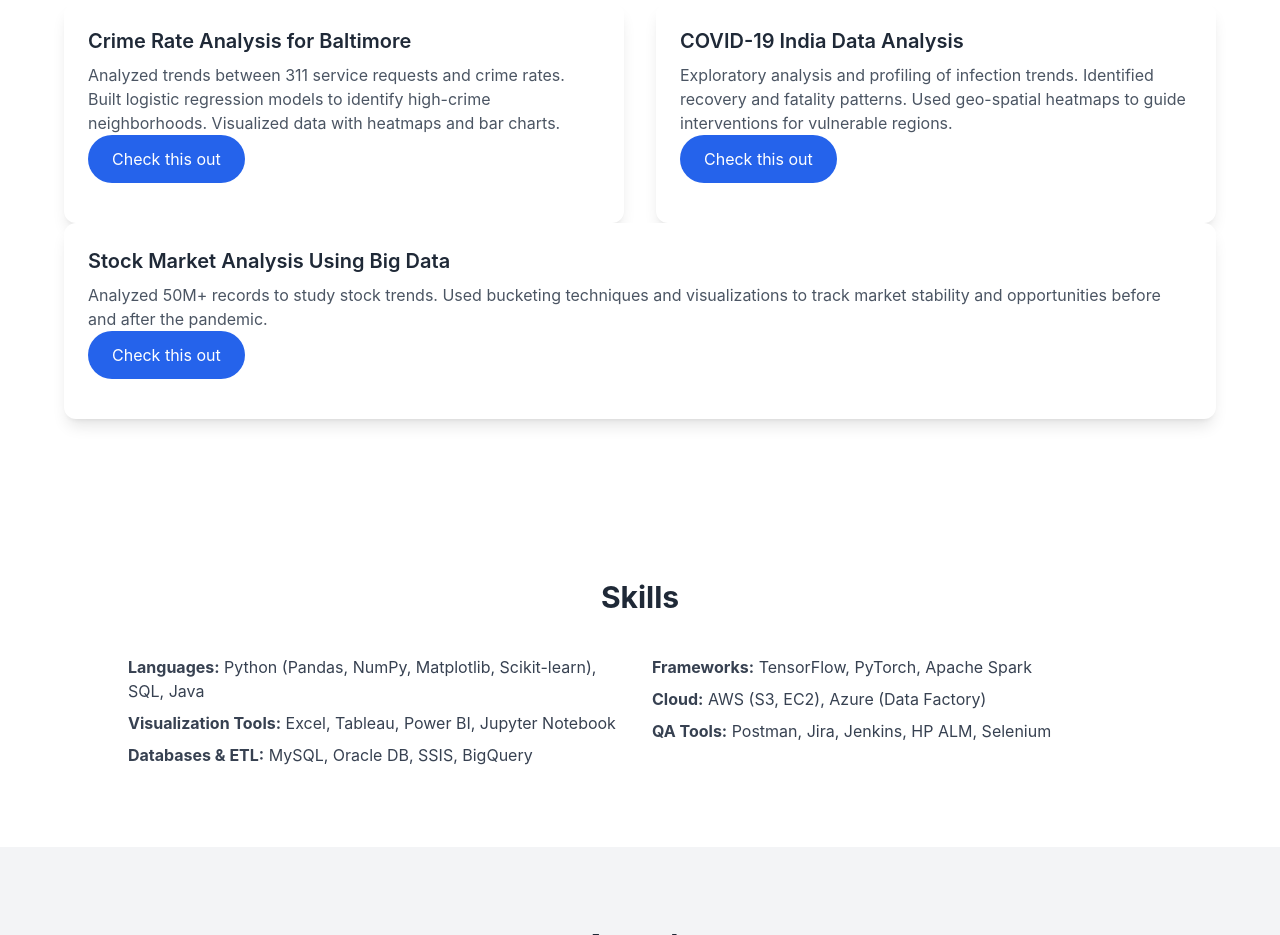
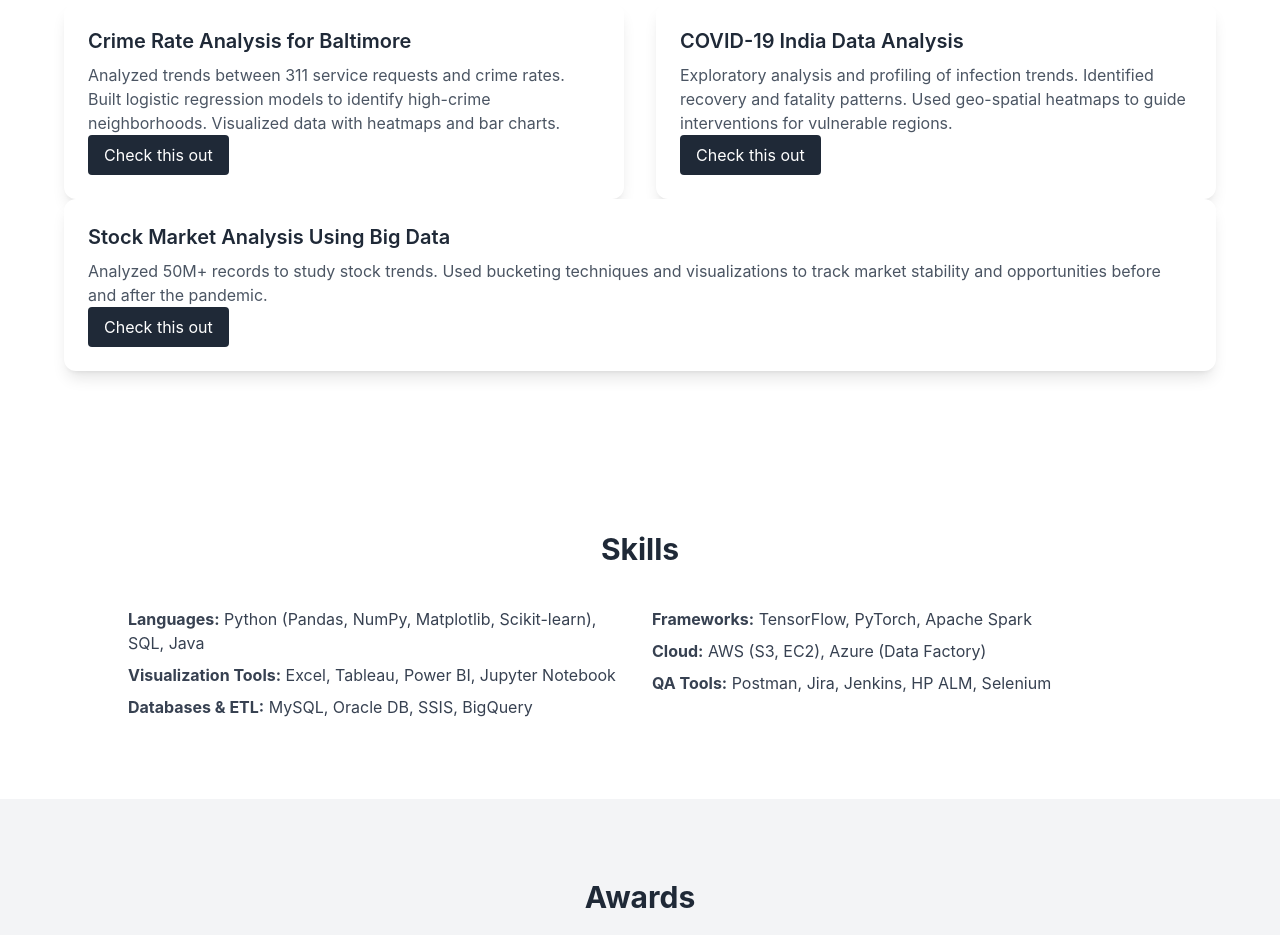
Before and after one commit to Vineethjutur/portfolio, a plain HTML site: page index.html in a window 1280 px wide. Shown: the part 2373-3308 px from the top of the page. Drawn offline with nearby package versions, Linux system fonts and the light colour scheme.

Commit message:
Update index.html

```diff
--- a/index.html
+++ b/index.html
@@ -108,14 +108,18 @@
           <div class="p-6">
             <h3 class="text-xl font-semibold">Crime Rate Analysis for Baltimore</h3>
             <p class="text-gray-600 mt-2">Analyzed trends between 311 service requests and crime rates. Built logistic regression models to identify high-crime neighborhoods. Visualized data with heatmaps and bar charts.</p>
-            <a href="https://github.com/Vineethjutur/Crime-Rate-Analysis-for-Baltimore-City-" class="inline-block px-6 py-3 bg-blue-600 text-white rounded-full hover:bg-blue-700 transition mb-4">Check this out</a>
+            <div>
+              <a href="https://github.com/Vineethjutur/Crime-Rate-Analysis-for-Baltimore-City-" target="_blank" class="mt-auto inline-block text-center px-4 py-2 bg-gray-800 text-white rounded hover:bg-gray-900 transition">Check this out</a>
+            </div>
           </div>
         </div>
         <div class="bg-white rounded-xl shadow-lg overflow-hidden" data-aos="zoom-in" data-aos-delay="100">
           <div class="p-6">
             <h3 class="text-xl font-semibold">COVID-19 India Data Analysis</h3>
             <p class="text-gray-600 mt-2">Exploratory analysis and profiling of infection trends. Identified recovery and fatality patterns. Used geo-spatial heatmaps to guide interventions for vulnerable regions.</p>
-            <a href="https://github.com/Vineethjutur/Exploratory-Data-Analysis" class="inline-block px-6 py-3 bg-blue-600 text-white rounded-full hover:bg-blue-700 transition mb-4">Check this out</a>
+            <div>
+              <a href="https://github.com/Vineethjutur/Exploratory-Data-Analysis" target="_blank" class="mt-auto inline-block text-center px-4 py-2 bg-gray-800 text-white rounded hover:bg-gray-900 transition">Check this out</a>
+            </div>
           </div>
           </div>
         </div>
@@ -123,7 +127,9 @@
           <div class="p-6">
             <h3 class="text-xl font-semibold">Stock Market Analysis Using Big Data</h3>
             <p class="text-gray-600 mt-2">Analyzed 50M+ records to study stock trends. Used bucketing techniques and visualizations to track market stability and opportunities before and after the pandemic.</p>
-            <a href="https://github.com/Vineethjutur/Stock-Market-Analysis-Using-Big-Data" class="inline-block px-6 py-3 bg-blue-600 text-white rounded-full hover:bg-blue-700 transition mb-4">Check this out</a>
+            <div>
+              <a href="https://github.com/Vineethjutur/Stock-Market-Analysis-Using-Big-Data" target="_blank" class="mt-auto inline-block text-center px-4 py-2 bg-gray-800 text-white rounded hover:bg-gray-900 transition">Check this out</a>
+            </div>
           </div>
         </div>
       </div>
```
